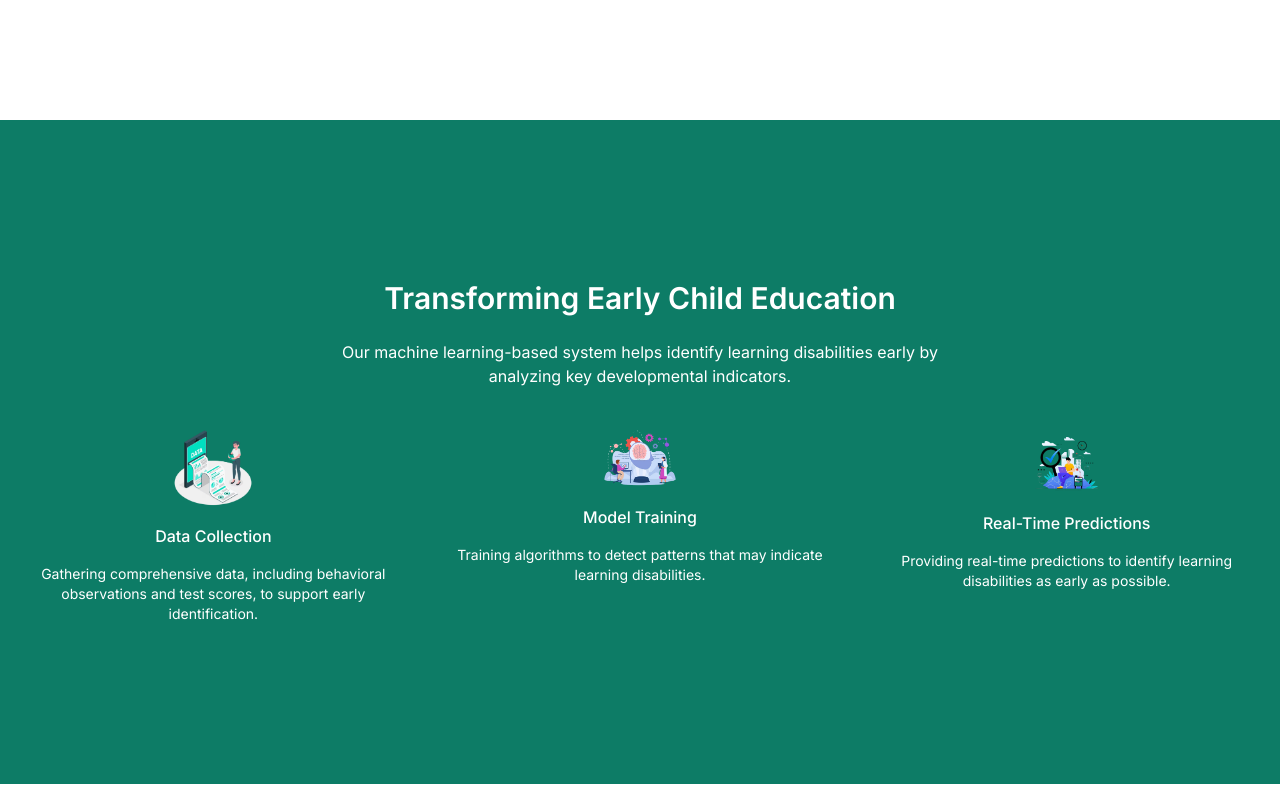
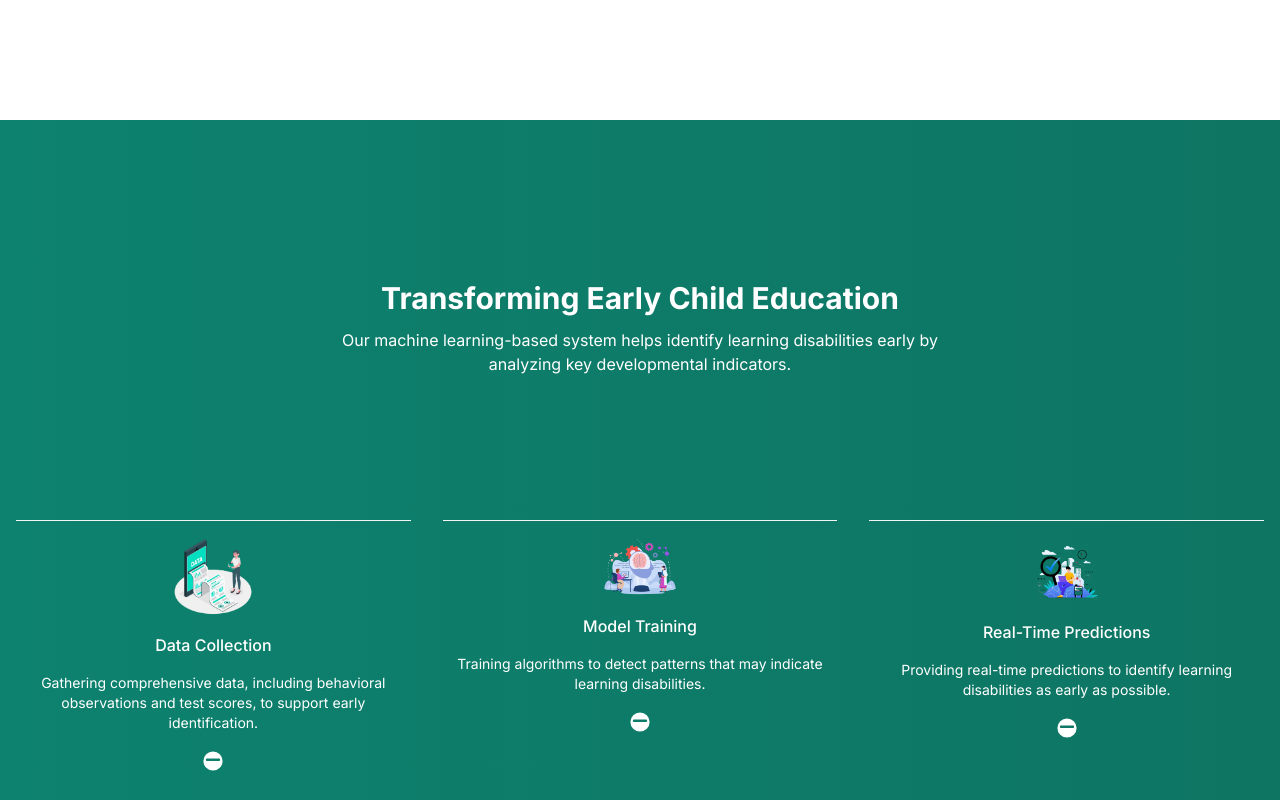
Before and after one commit to Kentoyyy/Thesis-Project, a Next.js app: page / in a window 1280 px wide. Shown: the part 760-1560 px from the top of the page. Built offline with nearby package versions, Linux system fonts and the light colour scheme.

Commit message:
Update page.tsx

```diff
--- a/app/page.tsx
+++ b/app/page.tsx
@@ -35,40 +35,63 @@ export default function Home() {
         </div>
       </main>
 
-      <section id="machine-learning" className="bg-[#0D7C66] text-white py-40">
-  <div className="container mx-auto px-4 text-center">
-    <h2 className="text-2xl md:text-3xl font-semibold mb-6">Transforming Early Child Education</h2>
-    <p className="mb-10 max-w-2xl mx-auto text-sm md:text-base">
+      <section id="machine-learning" className="bg-[#0D7C66] text-white py-40 relative overflow-hidden">
+        {/* Background Gradient */}
+        <div className="absolute inset-0">
+          <div className="w-full h-full bg-gradient-to-r from-teal-600 to-teal-800 opacity-25"></div>
+        </div>
+
+        {/* Content Container */}
+        <div className="container mx-auto px-4 text-center relative z-10">
+          <h2 className="text-2xl md:text-3xl font-bold text-white mb-3">Transforming Early Child Education</h2>
+          <p className="mb-36 max-w-2xl mx-auto text-xs md:text-base">
             Our machine learning-based system helps identify learning disabilities early by analyzing key developmental indicators.
           </p>
+
+          {/* Features Grid */}
           <div className="grid grid-cols-1 md:grid-cols-3 gap-8">
             {/* Data Collection */}
-      <div className="flex flex-col items-center text-center">
+            <div className="flex flex-col items-center text-center border-t border-gray-100 pt-4 transition-transform transform hover:scale-105">
               <Image src={data} alt="Data Collection" width={80} height={80} className="mb-4" />
               <h3 className="text-base font-medium mb-4">Data Collection</h3>
               <p className="text-xs md:text-sm">
                 Gathering comprehensive data, including behavioral observations and test scores, to support early identification.
               </p>
+              <svg xmlns="http://www.w3.org/2000/svg" className="h-6 w-6 text-white mt-4" viewBox="0 0 20 20" fill="currentColor">
+                <path d="M2 10a8 8 0 1116 0 8 8 0 01-16 0zM5 8a1 1 0 000 2h10a1 1 0 100-2H5z" />
+              </svg>
             </div>
+
             {/* Model Training */}
-      <div className="flex flex-col items-center text-center">
+            <div className="flex flex-col items-center text-center border-t border-gray-100 pt-4 transition-transform transform hover:scale-105">
               <Image src={model} alt="Model Training" width={80} height={80} className="mb-4" />
               <h3 className="text-base font-medium mb-4">Model Training</h3>
               <p className="text-xs md:text-sm">
                 Training algorithms to detect patterns that may indicate learning disabilities.
               </p>
+              <svg xmlns="http://www.w3.org/2000/svg" className="h-6 w-6 text-white mt-4" viewBox="0 0 20 20" fill="currentColor">
+                <path d="M2 10a8 8 0 1116 0 8 8 0 01-16 0zM5 8a1 1 0 000 2h10a1 1 0 100-2H5z" />
+              </svg>
             </div>
+
             {/* Real-Time Predictions */}
-      <div className="flex flex-col items-center text-center">
+            <div className="flex flex-col items-center text-center border-t border-gray-100 pt-4 transition-transform transform hover:scale-105">
               <Image src={time} alt="Real-Time Predictions" width={80} height={80} className="mb-4" />
               <h3 className="text-base font-medium mb-4">Real-Time Predictions</h3>
               <p className="text-xs md:text-sm">
                 Providing real-time predictions to identify learning disabilities as early as possible.
               </p>
+              <svg xmlns="http://www.w3.org/2000/svg" className="h-6 w-6 text-white mt-4" viewBox="0 0 20 20" fill="currentColor">
+                <path d="M2 10a8 8 0 1116 0 8 8 0 01-16 0zM5 8a1 1 0 000 2h10a1 1 0 100-2H5z" />
+              </svg>
             </div>
           </div>
+
+          {/* Call to Action */}
+
         </div>
       </section>
+
 
       <section className="bg-white text-teal-900 py-16">
         <div className="container mx-auto px-6 text-center">
```
Lines whose indentation alone changed are shown as unchanged.
